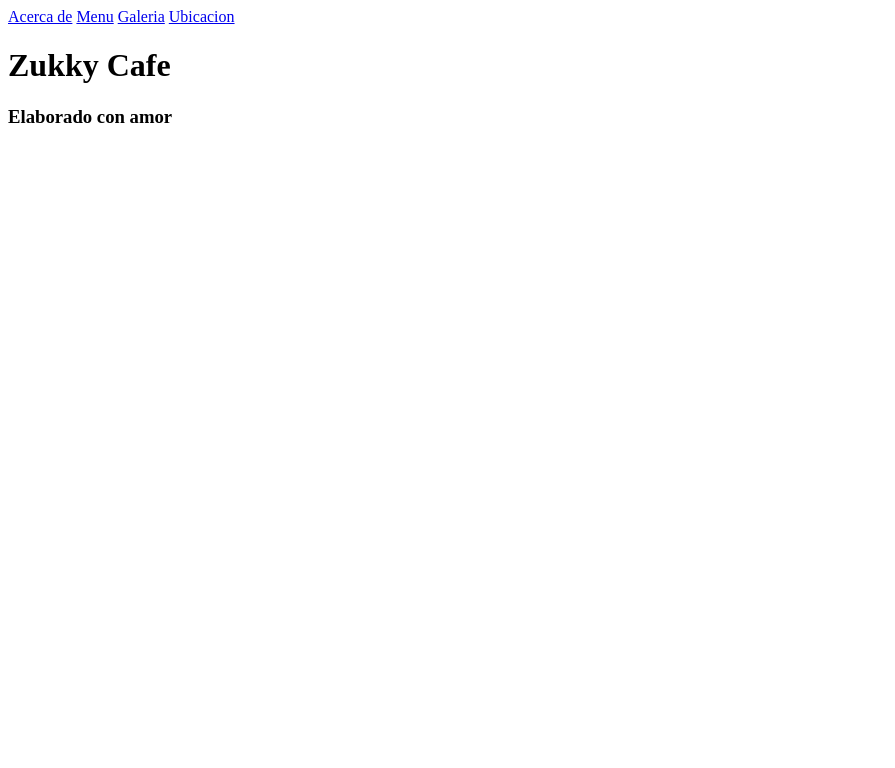
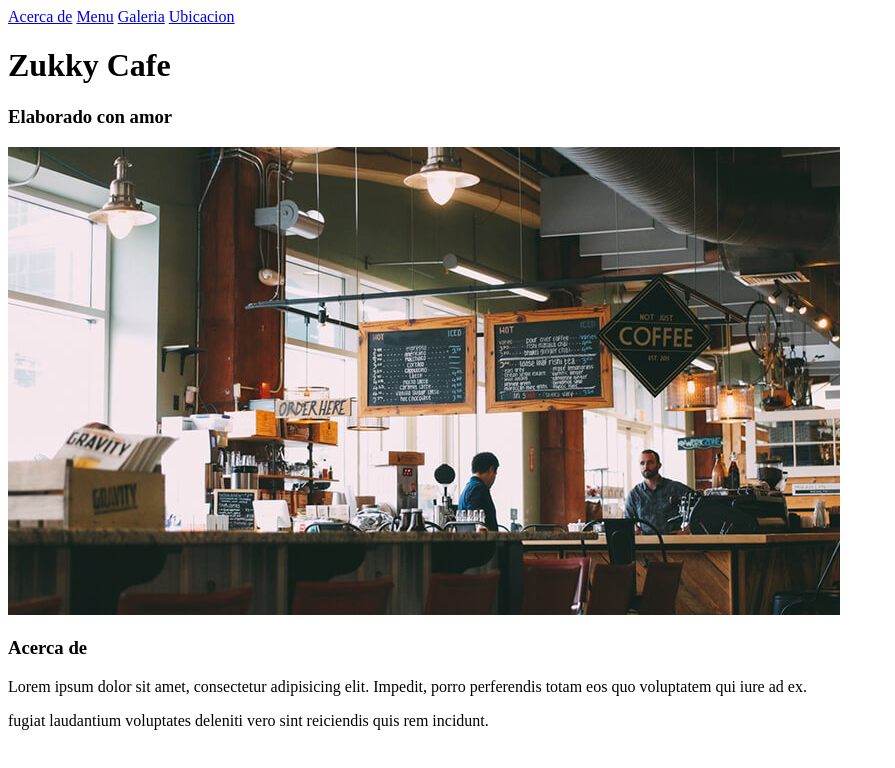
Before and after one commit to tanita131/ZukkyCafe, a plain HTML site: page index.html in a window 1280 px wide. Shown: the whole page, without its empty margins (0-895 px from the left). Drawn offline with Linux system fonts and the light colour scheme.

Commit message:
added acerca de section

```diff
--- a/index.html
+++ b/index.html
@@ -22,6 +22,22 @@
             </div>
         </div>
     </header>
-
+    <section class="main">
+        <section class="acerca-de" id="acerca-de">
+            <div class="contenedor">
+                <div class="foto">
+                    <img src="img/acerca-de.jpg" alt="cafe zukky">
+                </div>
+                <article>
+                    <h3>Acerca de</h3>
+                    <p>Lorem ipsum dolor sit amet, consectetur adipisicing elit. Impedit, porro perferendis totam eos quo voluptatem qui iure ad ex. </p>
+                    <p> fugiat laudantium voluptates deleniti vero sint reiciendis quis rem incidunt.</p>
+                </article>
+            </div>
+        </section>
+        <section class="menu"></section>
+        <section class="galeria" id="galeria"></section>
+        <section class="ubicacion" id="ubicacion"></section>
+    </section>
 </body>
 </html>
```
